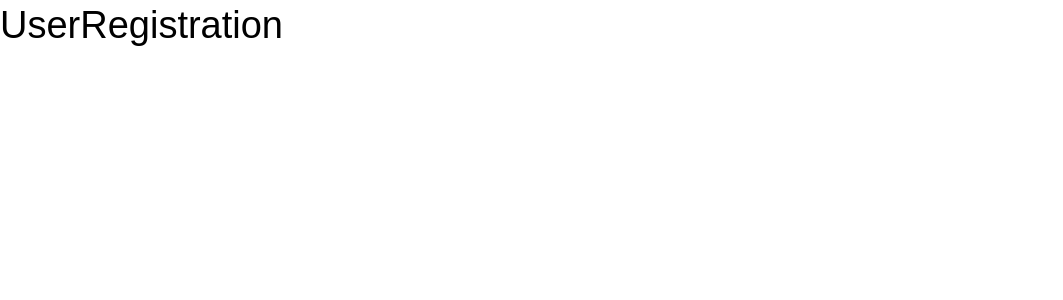
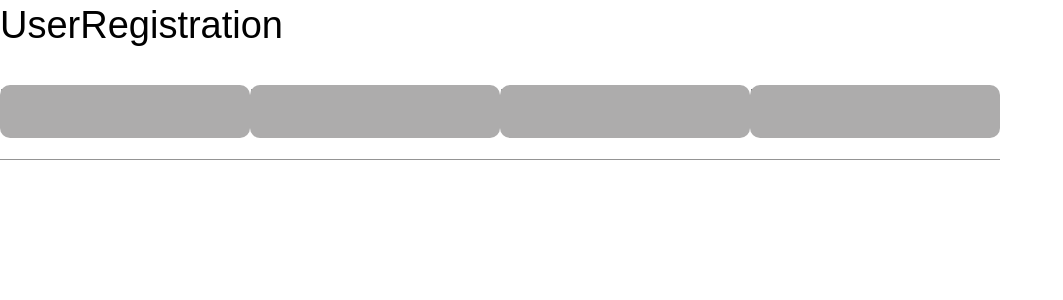
Before and after one commit to Mish880/React-Js-Simple-Templates, a React (Create React App) app: page /user in a window 1280 px wide. Shown: the top 300 px of the page, without its empty margins (0-1063 px from the left). Built offline with nearby package versions, Linux system fonts and the light colour scheme.

Commit message:
Update txt

```diff
--- a/src/page/UserRegistration/UserRegistration.jsx
+++ b/src/page/UserRegistration/UserRegistration.jsx
@@ -18,7 +18,12 @@ const UserRegistrationform = ()  =>{
            UserRegistration
          </Typography>
 
-
+         <div className='text_container'>
+              <TextField id="standard-basic" label="First Name" variant="standard" className='txt'/>
+              <TextField id="standard-basic" label="Last Name" variant="standard" className='txt'/>
+              <TextField id="standard-basic" label="Email Name" variant="standard" className='txt'/>
+              <TextField id="standard-basic" label="User Name" variant="standard" className='txt'/>
+         </div>
 
 
 
```
